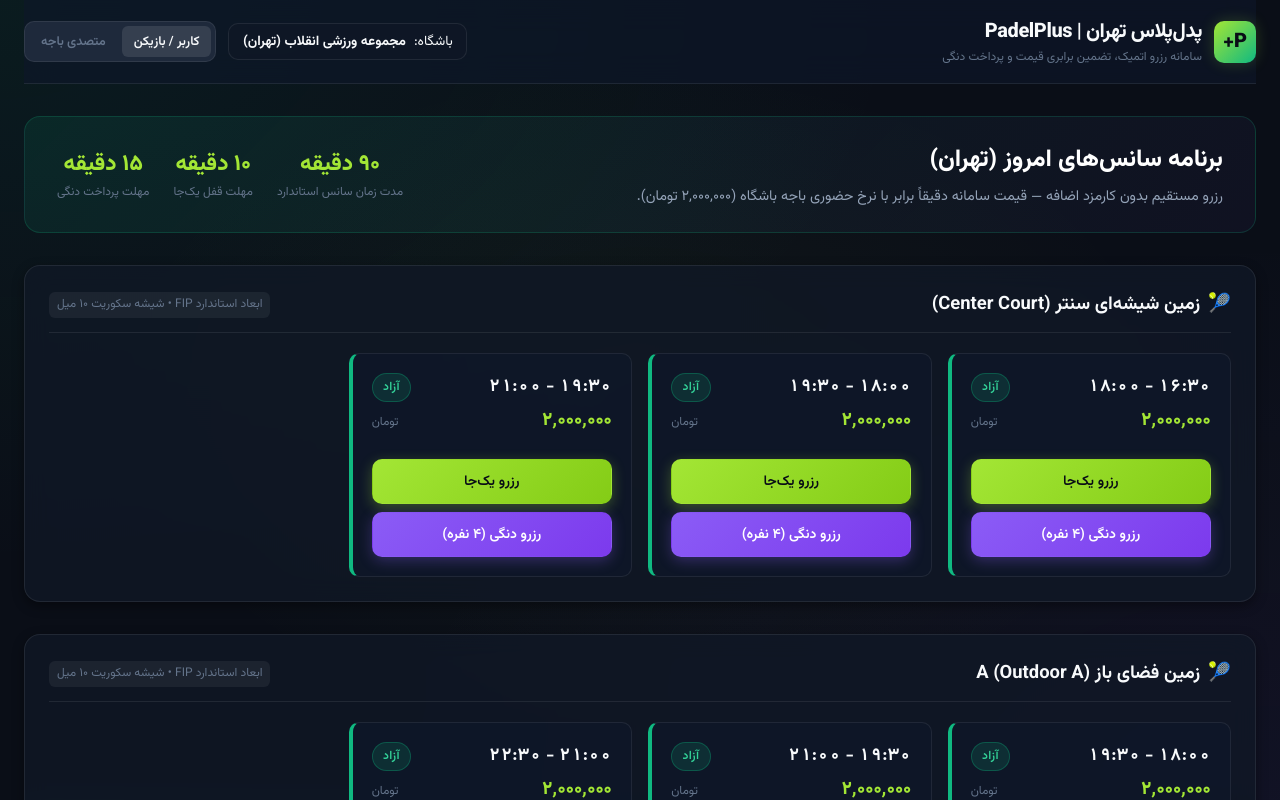
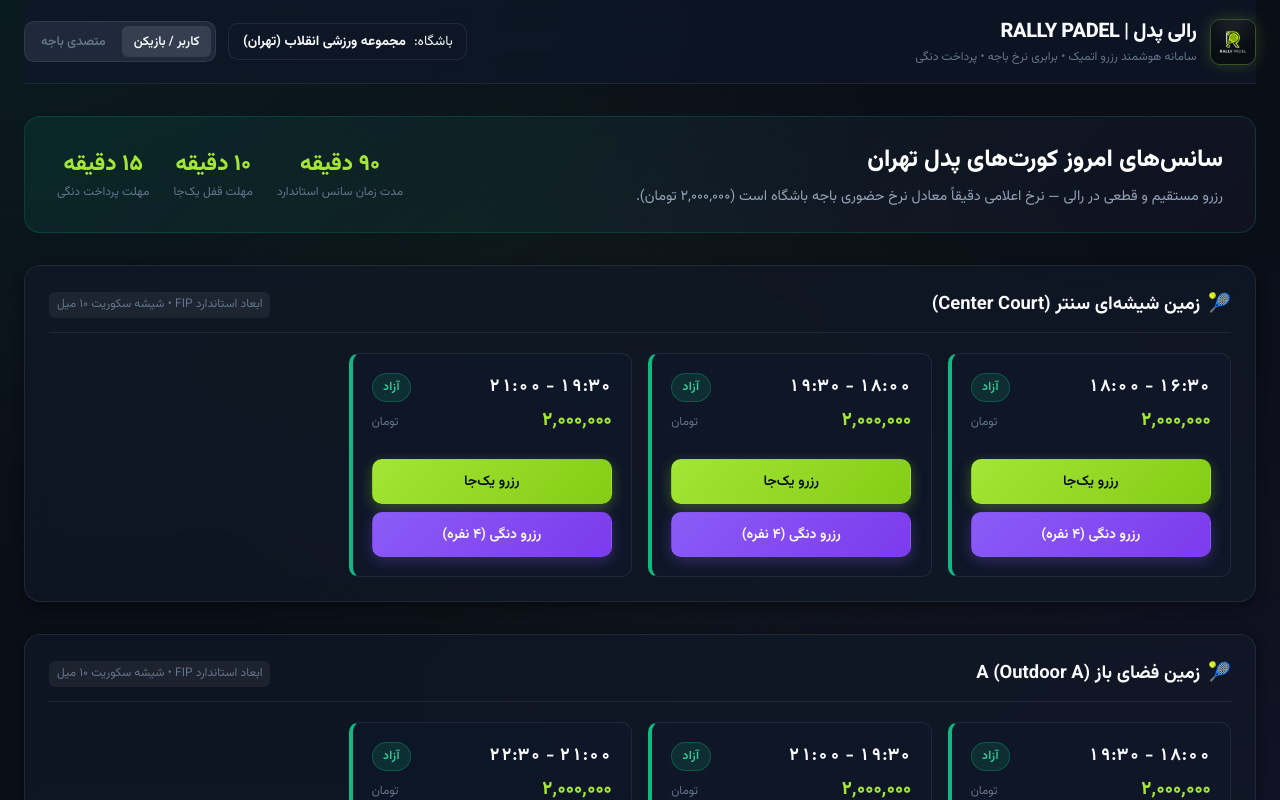
Before and after one commit to amiirnekoo/Padel, a React (Vite) app in the folder frontend/: page / in a window 1280 px wide. Shown: the top 800 px of the page. Built offline with nearby package versions, Linux system fonts and the light colour scheme.

Commit message:
برند: تثبیت نام و هویت بصری «رالی پدل» (Rally) با پالت مشکی مات و سبز نئونی و نشان تجاری

```diff
--- a/frontend/index.html
+++ b/frontend/index.html
@@ -2,13 +2,13 @@
 <html lang="fa" dir="rtl">
   <head>
     <meta charset="UTF-8" />
-    <link rel="icon" type="image/svg+xml" href="/favicon.svg" />
+    <link rel="icon" type="image/jpeg" href="/rally-logo.jpg" />
     <meta name="viewport" content="width=device-width, initial-scale=1.0" />
-    <meta name="description" content="سامانه هوشمند و یکپارچه رزرو زمین‌های پدل در تهران با قفل اتمیک، برابری قیمت با باجه و تسویه دقیق" />
+    <meta name="description" content="رالی (Rally Padel) — سامانه هوشمند رزرو اختصاصی زمین‌های پدل در تهران با قفل اتمیک، تضمین برابری قیمت با باجه و پرداخت دنگی ۴ نفره" />
     <link rel="preconnect" href="https://fonts.googleapis.com" />
     <link rel="preconnect" href="https://fonts.gstatic.com" crossorigin />
     <link href="https://fonts.googleapis.com/css2?family=Vazirmatn:wght@300;400;500;600;700;800;900&display=swap" rel="stylesheet" />
-    <title>پدل‌پلاس | پلتفرم هوشمند رزرو زمین‌های پدل تهران</title>
+    <title>رالی پدل | سامانه هوشمند رزرو زمین‌های پدل تهران</title>
   </head>
   <body>
     <div id="root"></div>
--- a/frontend/src/App.css
+++ b/frontend/src/App.css
@@ -20,7 +20,16 @@
 .brand-section {
   display: flex;
   align-items: center;
-  gap: 0.75rem;
+  gap: 0.85rem;
+}
+
+.brand-logo-img {
+  width: 46px;
+  height: 46px;
+  border-radius: var(--radius-md);
+  object-fit: cover;
+  box-shadow: 0 0 16px var(--padel-neon-glow);
+  border: 1px solid rgba(163, 230, 53, 0.3);
 }
 
 .brand-icon {
--- a/frontend/src/App.tsx
+++ b/frontend/src/App.tsx
@@ -1,4 +1,5 @@
 import React, { useState, useEffect } from 'react';
+import rallyLogo from './assets/rally-logo.jpg';
 import './App.css';
 
 export type SlotStatus = 'AVAILABLE' | 'HOLD_SINGLE' | 'HOLD_SPLIT' | 'BOOKED' | 'BLOCKED';
@@ -248,10 +249,10 @@
       <header className="app-header">
         <div className="header-content">
           <div className="brand-section">
-            <div className="brand-icon">P+</div>
+            <img src={rallyLogo} alt="Rally Padel Logo" className="brand-logo-img" />
             <div>
-              <div className="brand-title">پدل‌پلاس تهران | PadelPlus</div>
-              <div className="brand-subtitle">سامانه رزرو اتمیک، تضمین برابری قیمت و پرداخت دنگی</div>
+              <div className="brand-title">رالی پدل | RALLY PADEL</div>
+              <div className="brand-subtitle">سامانه هوشمند رزرو اتمیک • برابری نرخ باجه • پرداخت دنگی</div>
             </div>
           </div>
 
@@ -284,9 +285,9 @@
         {/* Hero Banner */}
         <section className="hero-banner">
           <div className="hero-text">
-            <h1>برنامه سانس‌های امروز (تهران)</h1>
+            <h1>سانس‌های امروز کورت‌های پدل تهران</h1>
             <p>
-              رزرو مستقیم بدون کارمزد اضافه — قیمت سامانه دقیقاً برابر با نرخ حضوری باجه باشگاه (۲,۰۰۰,۰۰۰ تومان).
+              رزرو مستقیم و قطعی در رالی — نرخ اعلامی دقیقاً معادل نرخ حضوری باجه باشگاه است (۲,۰۰۰,۰۰۰ تومان).
             </p>
           </div>
           <div className="hero-stats">
```
Also changed, not shown: frontend/public/rally-logo.jpg (added), frontend/src/assets/rally-logo.jpg (added), 1 other file (tests, documents, lock files or other folders).
